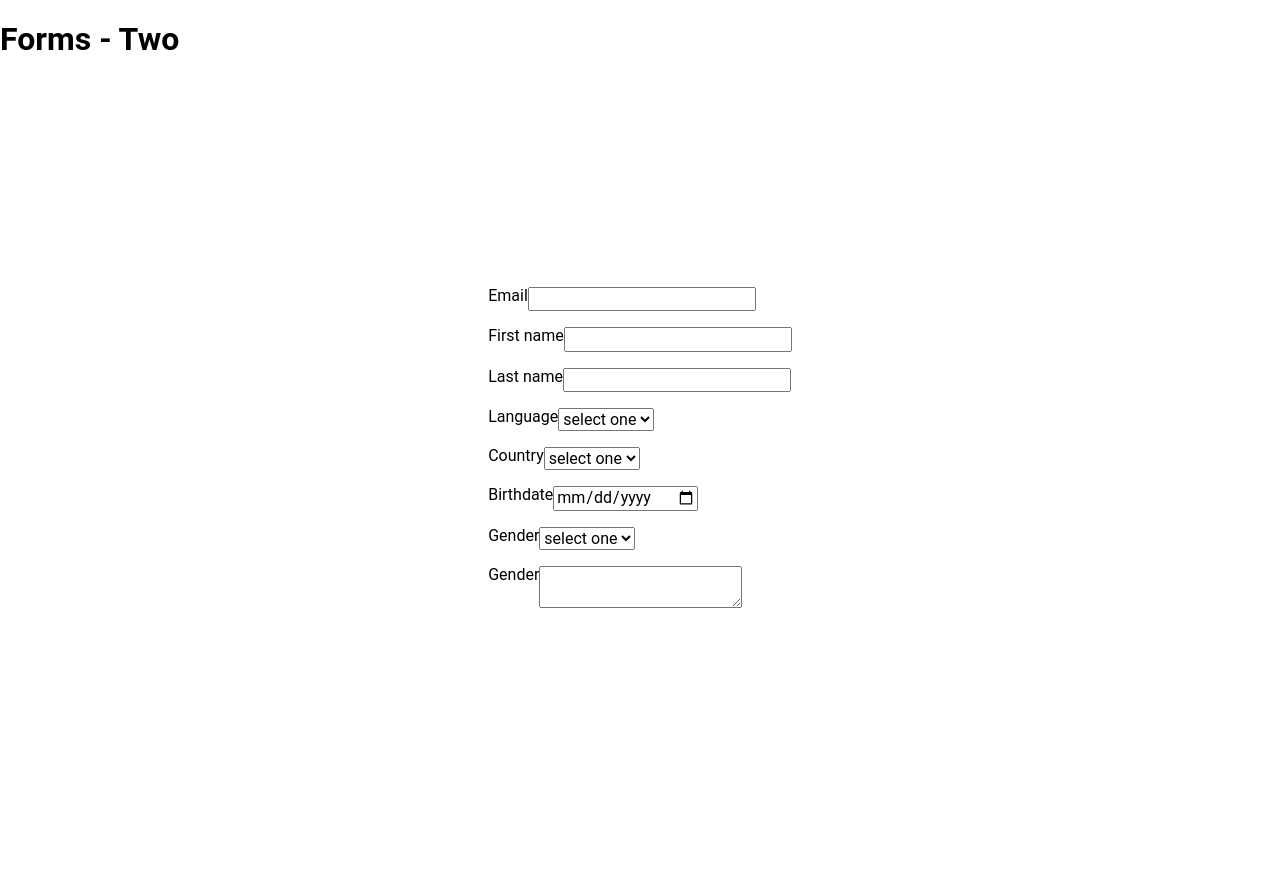
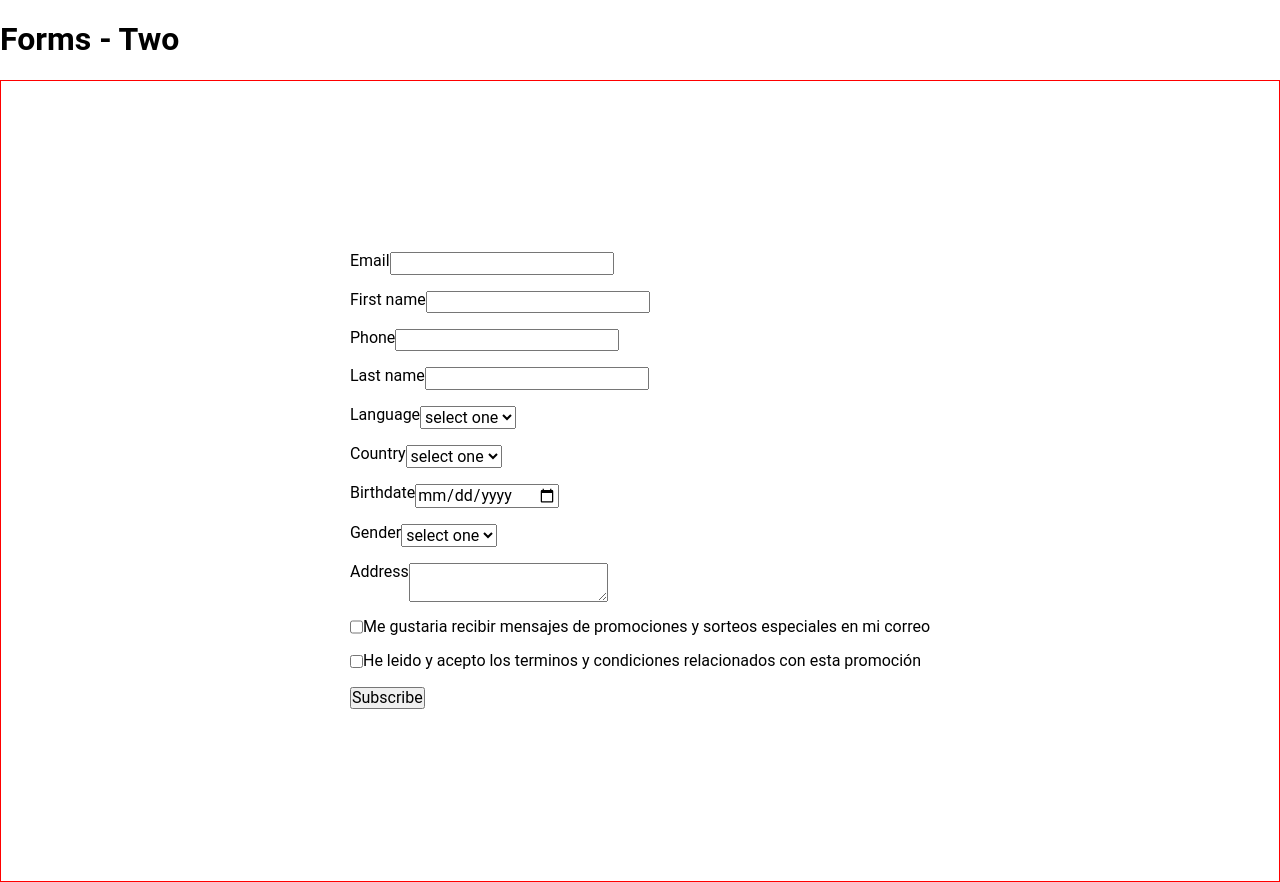
Before and after one commit to eacevedof/prj_css, a PHP site: page / in a window 1280 px wide. Before the commit the page ends 608 px from the top, so only its background shows below. Run offline with PHP 8.4, Linux system fonts and the light colour scheme.

Commit message:
form-grid

```diff
--- a/forms/two/index.html
+++ b/forms/two/index.html
@@ -21,10 +21,14 @@
       <input type="text" id="first-name" name="first-name">
     </div>
     <div class="cell3 cell-flex">
+      <label for="phone">Phone</label>
+      <input type="text" id="phone" name="phone">
+    </div>
+    <div class="cell4 cell-flex">
       <label for="last-name">Last name</label>
       <input type="text" id="last-name" name="last-name">
     </div>
-    <div class="cell4 cell-flex">
+    <div class="cell5 cell-flex">
       <label for="language">Language</label>
       <select id="language" name="language">
         <option>select one</option>
@@ -32,7 +36,7 @@
         <option value="es">Spanish</option>
       </select>
     </div>
-    <div class="cell5 cell-flex">
+    <div class="cell6 cell-flex">
       <label for="country">Country</label>
       <select id="country" name="country">
         <option>select one</option>
@@ -40,11 +44,11 @@
         <option value="es">Spain</option>
       </select>
     </div>
-    <div class="cell6 cell-flex">
+    <div class="cell7 cell-flex">
       <label for="birthdate">Birthdate</label>
       <input type="date" id="birthdate" name="birthdate" />
     </div>
-    <div class="cell7 cell-flex">
+    <div class="cell8 cell-flex">
       <label for="gender">Gender</label>
       <select id="gender" name="gender">
         <option>select one</option>
@@ -52,14 +56,21 @@
         <option value="female">Female</option>
       </select>
     </div>
-    <div class="cell8 cell-flex">
-      <label for="address">Gender</label>
+    <div class="cell9 cell-flex">
+      <label for="address">Address</label>
       <textarea id="address" name="address"></textarea>
     </div>
-    <div class="cell9 cell-flex"></div>
-    <div class="cell10 cell-flex"></div>
-    <div class="cell11 cell-flex"></div>
-    <div class="cell12 cell-flex"></div>
+    <div class="cell10 cell-flex">
+      <input type="checkbox" id="chk-mailing" name="chk-mailing">
+      <label for="chk-mailing">Me gustaria recibir mensajes de promociones y sorteos especiales en mi correo</label>
+    </div>
+    <div class="cell11 cell-flex">
+      <input type="checkbox" id="chk-terms" name="chk-terms">
+      <label for="chk-mailing">He leido y acepto los terminos y condiciones relacionados con esta promoción</label>
+    </div>
+    <div class="cell12 cell-flex">
+      <button type="submit">Subscribe</button>
+    </div>
   </form>
 </main>
 </body>
--- a/forms/two/style.css
+++ b/forms/two/style.css
@@ -1,13 +1,22 @@
+* {
+  margin: 0;
+  padding: 0;
+}
+
 body {
   font-size: 1rem;
   font-family: 'Roboto', sans-serif;
 }
 
 .main-flex {
+  border: 1px solid red;
+  min-height: 100vh;
+}
+
+.main-flex {
   display: flex;
   align-items: center;
   justify-content: center;
-  min-height: 100vh;
 }
 
 .form-grid {
```
